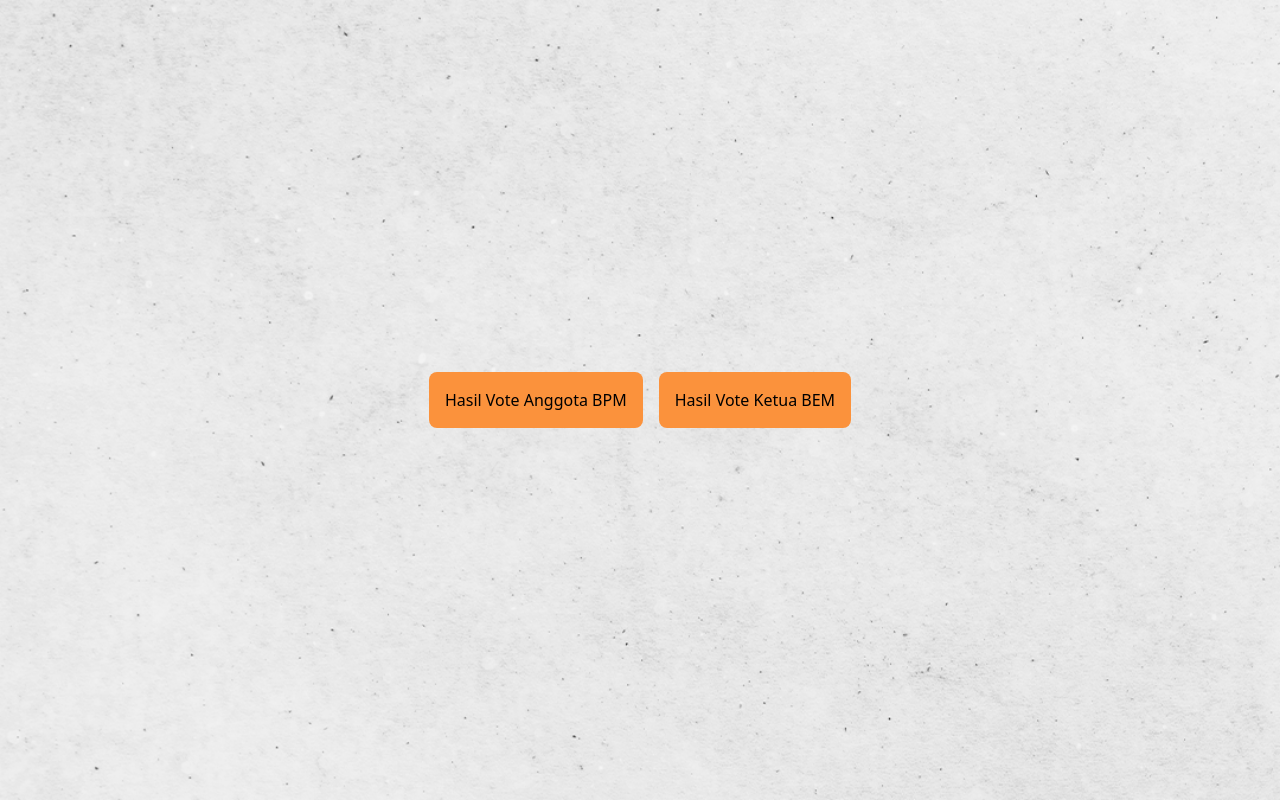
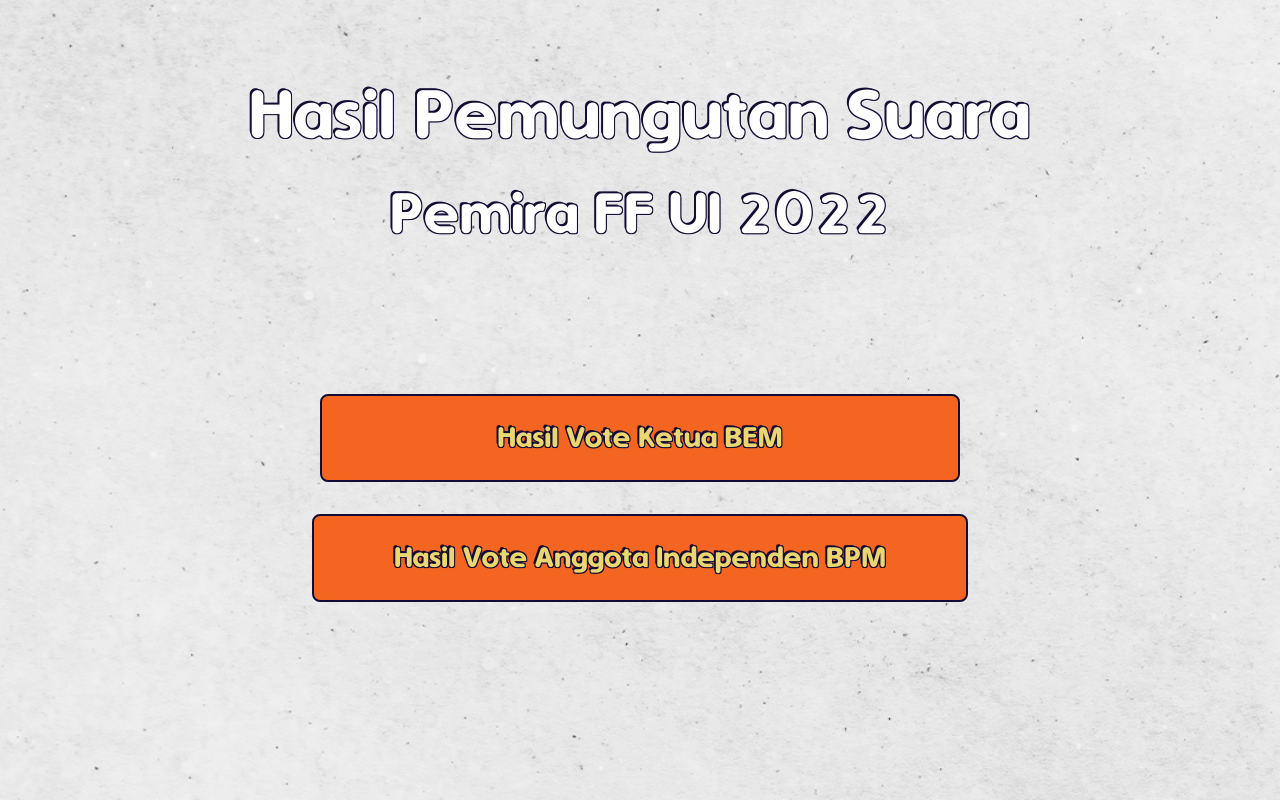
Before and after one commit to bonaventuragal/pemira-ff-2022, a Django app: page /hasil/ in a window 1280 px wide. Run offline with Django 4.2, Linux system fonts and the light colour scheme; some libraries are stand-ins or nearby versions.

Commit message:
styling page hasil

```diff
--- a/pemira_ff/templates/hasil.html
+++ b/pemira_ff/templates/hasil.html
@@ -5,13 +5,24 @@
 {% block meta %}
 <title>Pemira FF 2022</title>
 <script src="https://cdn.jsdelivr.net/npm/chart.js"></script>
+<style>
+  .outline-text {
+    text-shadow:
+     -2px -2px 0 #150C34,
+      1px -1px 0 #150C34,
+      -1px 1px 0 #150C34,
+      1px 1px 0 #150C34;
+  }
+</style>
 {% endblock meta %}
 
 {% block content %}
-<div class="flex flex-col justify-center items-center h-full p-20 gap-8">
-  <div class="flex gap-4">
-    <a class="rounded-lg p-4 bg-orange-400" href="/hasil/anggota-bpm">Hasil Vote Anggota BPM</a>
-    <a class="rounded-lg p-4 bg-orange-400" href="/hasil/ketua-bem">Hasil Vote Ketua BEM</a>
+<div class="flex flex-col font-simply-rounded justify-center items-center h-full p-20 gap-8">
+  <p class="text-7xl outline-text text-white">Hasil Pemungutan Suara</p>
+  <p class="text-6xl outline-text text-white">Pemira FF UI 2022</p>
+  <div class="flex grow flex-col justify-center items-center gap-8">
+    <a class="rounded-lg border-2 border-russian-violet text-arylide-yellow outline-text px-44 py-6 text-3xl bg-orange-red" href="/hasil/ketua-bem">Hasil Vote Ketua BEM</a>
+    <a class="rounded-lg border-2 border-russian-violet text-arylide-yellow outline-text px-20 py-6 text-3xl bg-orange-red" href="/hasil/anggota-bpm">Hasil Vote Anggota Independen BPM</a>
   </div>
 </div>
 {% endblock content %}
--- a/theme/static/css/dist/styles.css
+++ b/theme/static/css/dist/styles.css
@@ -1308,6 +1292,61 @@ select {
   padding-right: 2.5rem;
 }
 
+.px-1 {
+  padding-left: 0.25rem;
+  padding-right: 0.25rem;
+}
+
+.py-6 {
+  padding-top: 1.5rem;
+  padding-bottom: 1.5rem;
+}
+
+.px-16 {
+  padding-left: 4rem;
+  padding-right: 4rem;
+}
+
+.px-20 {
+  padding-left: 5rem;
+  padding-right: 5rem;
+}
+
+.px-2 {
+  padding-left: 0.5rem;
+  padding-right: 0.5rem;
+}
+
+.px-24 {
+  padding-left: 6rem;
+  padding-right: 6rem;
+}
+
+.px-28 {
+  padding-left: 7rem;
+  padding-right: 7rem;
+}
+
+.px-32 {
+  padding-left: 8rem;
+  padding-right: 8rem;
+}
+
+.px-36 {
+  padding-left: 9rem;
+  padding-right: 9rem;
+}
+
+.px-40 {
+  padding-left: 10rem;
+  padding-right: 10rem;
+}
+
+.px-44 {
+  padding-left: 11rem;
+  padding-right: 11rem;
+}
+
 .pt-4 {
   padding-top: 1rem;
 }
```
Also changed, not shown: other parts of theme/static/css/dist/styles.css (+25 -32 lines), pemira_ff/static/js/hasil.js (+4 -4 lines), pemira_ff/templates/hasil-bem.html (+15 -6 lines), pemira_ff/templates/hasil-bpm.html (+13 -4 lines).
